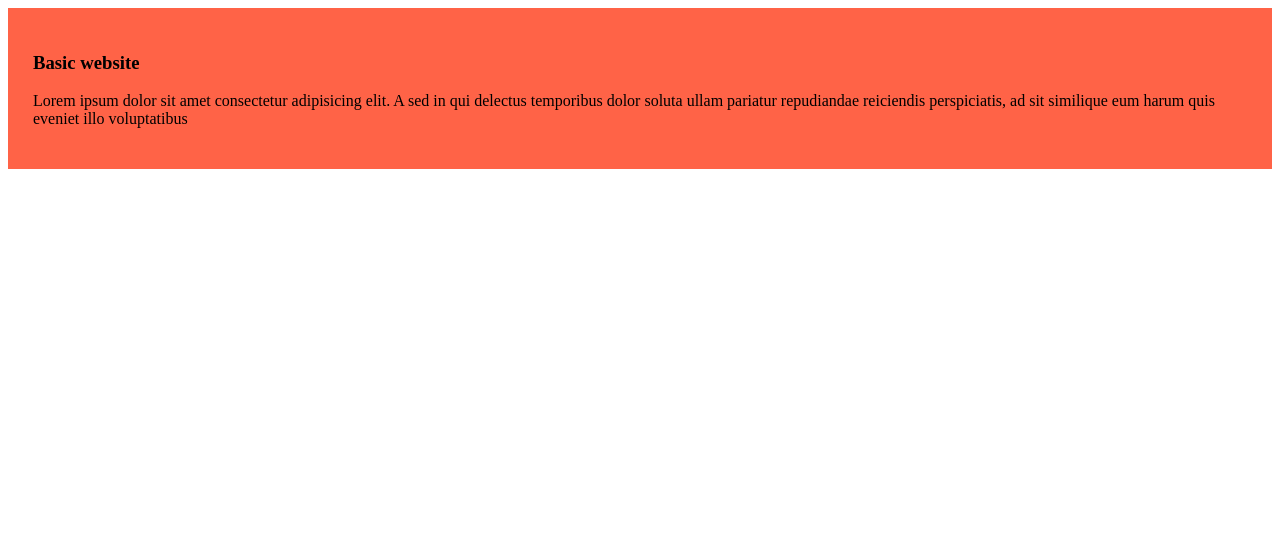
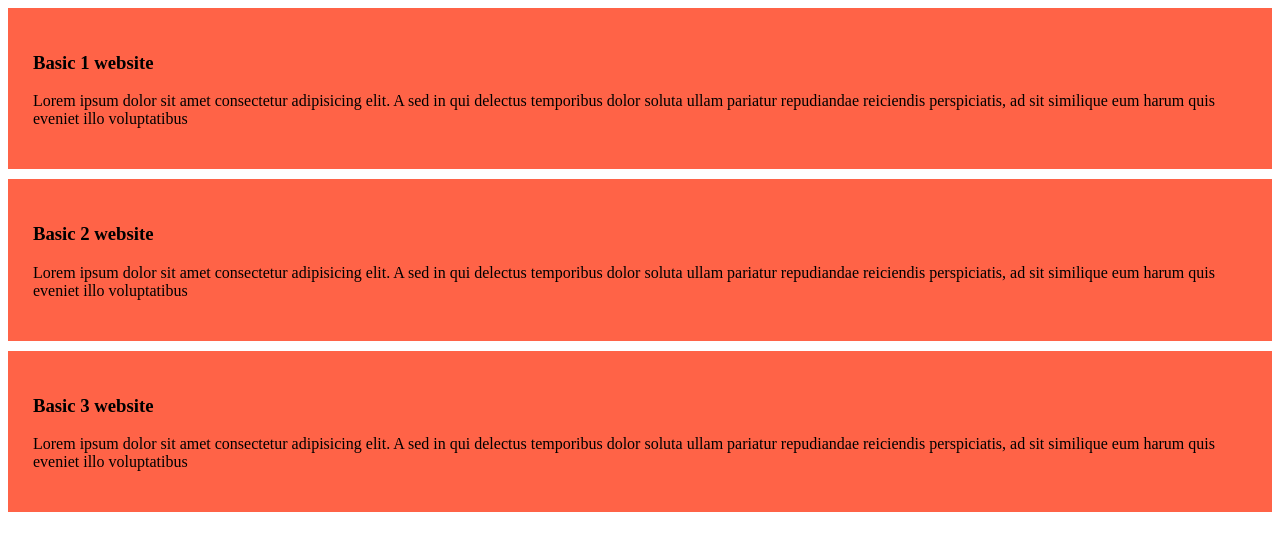
Before and after one commit to Fahimfylo/my-simple-website, a plain HTML site: page index.html in a window 1280 px wide. Drawn offline with Linux system fonts and the light colour scheme.

Commit message:
added the second and third blog

```diff
--- a/index.html
+++ b/index.html
@@ -8,7 +8,16 @@
 </head>
 <body>
     <div>
-        <h3>Basic website</h3>
+        <h3>Basic 1 website</h3>
+            <p>Lorem ipsum dolor sit amet consectetur adipisicing elit. A sed in qui delectus temporibus dolor soluta ullam pariatur repudiandae reiciendis perspiciatis, ad sit similique eum harum quis eveniet illo voluptatibus</p>
+    </div>
+
+    <div>
+        <h3>Basic 2 website</h3>
+            <p>Lorem ipsum dolor sit amet consectetur adipisicing elit. A sed in qui delectus temporibus dolor soluta ullam pariatur repudiandae reiciendis perspiciatis, ad sit similique eum harum quis eveniet illo voluptatibus</p>
+    </div>
+    <div>
+        <h3>Basic 3 website</h3>
             <p>Lorem ipsum dolor sit amet consectetur adipisicing elit. A sed in qui delectus temporibus dolor soluta ullam pariatur repudiandae reiciendis perspiciatis, ad sit similique eum harum quis eveniet illo voluptatibus</p>
     </div>
 
--- a/styles/blog.css
+++ b/styles/blog.css
@@ -1,4 +1,5 @@
 div{
     background-color: tomato;
     padding: 25px;px;
+    margin-bottom: 10px;
 }
```
